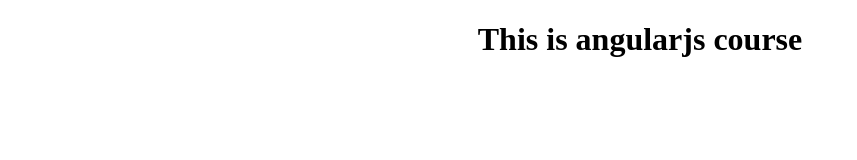
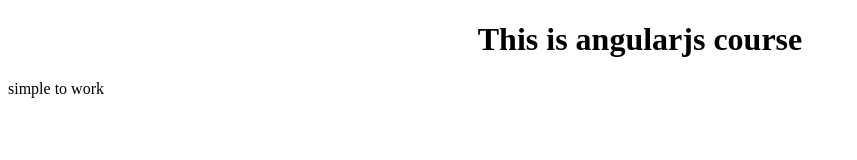
Before and after one commit to kartikjoshi321/coursera-test, a plain HTML site: page index.html in a window 1280 px wide. Shown: the whole page, without its empty margins (0-857 px from the left). Drawn offline with Linux system fonts and the light colour scheme.

Commit message:
simple to work

```diff
--- a/index.html
+++ b/index.html
@@ -8,5 +8,8 @@
 </head>
 <body>
   <h1 align="center">This is angularjs course</h1>
+  <p>
+    simple to work
+  </p>
 </body>
 </html>
```
